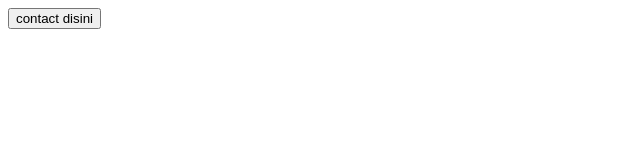
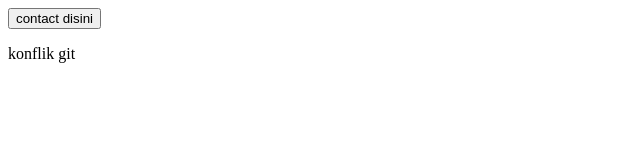
Before and after one commit to donylukmansyah/cobapushgit, a plain HTML site: page contact-us.html in a window 1280 px wide. Shown: the full height of the page, 0-640 px from the left. Drawn offline with Linux system fonts and the light colour scheme.

Commit message:
membuat p konflik

```diff
--- a/contact-us.html
+++ b/contact-us.html
@@ -7,5 +7,7 @@
 </head>
 <body>
     <button>contact disini</button>
+
+    <p>konflik git</p>
 </body>
 </html>
```
